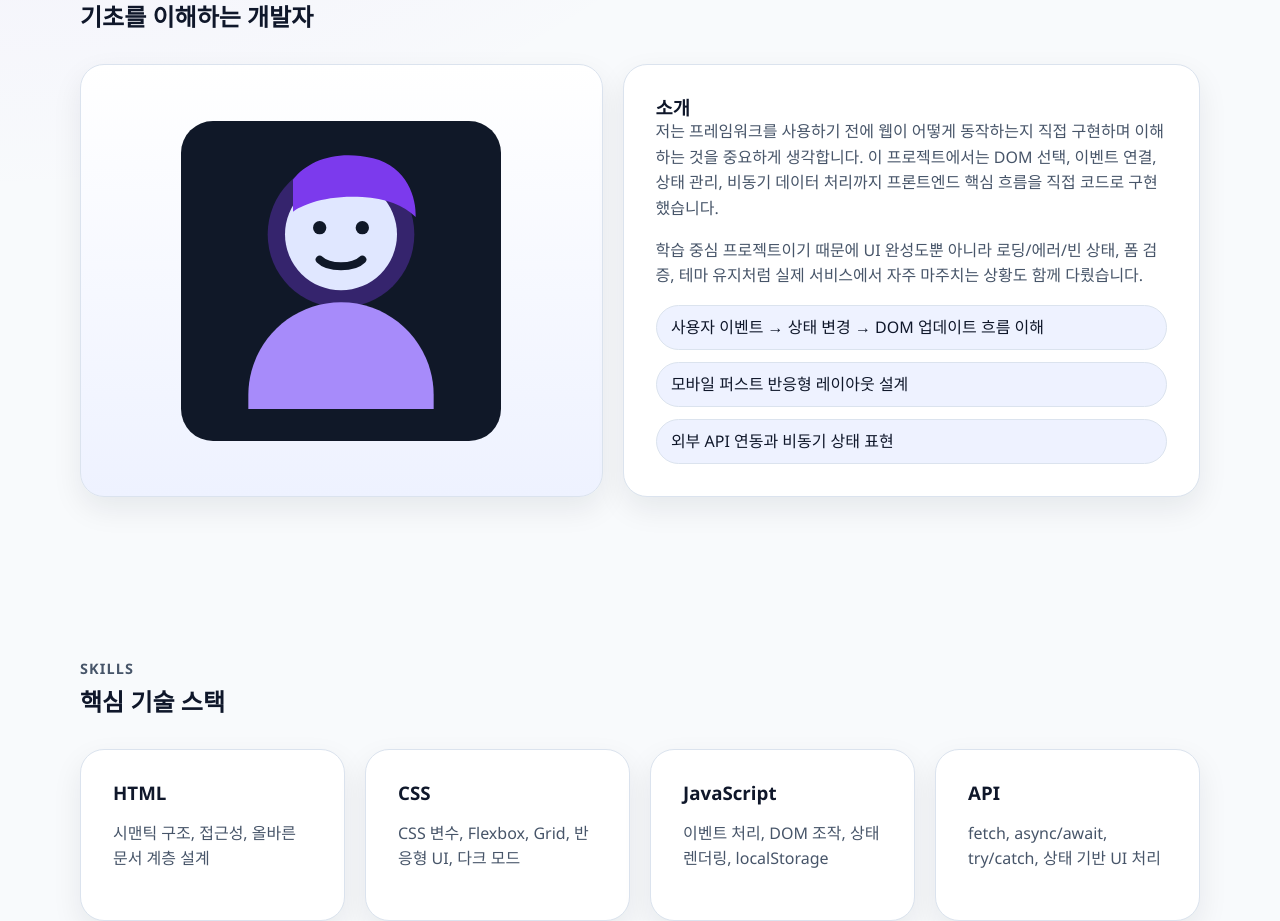
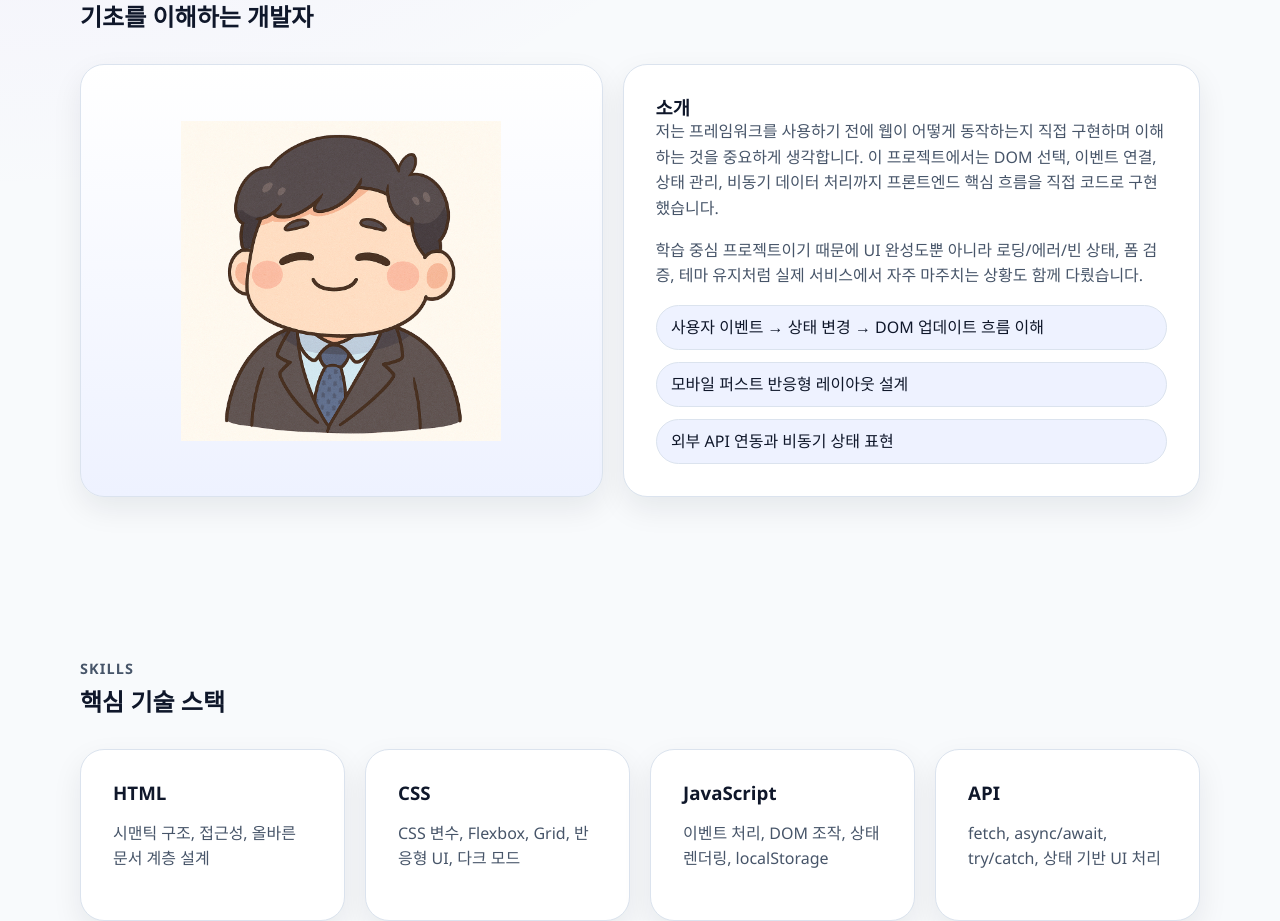
Before and after one commit to giyeop-cody/giyeop-cody.github.io, a plain HTML site: page index.html in a window 1280 px wide. Shown: the part 900-1821 px from the top of the page. Drawn offline with Linux system fonts and the light colour scheme; no server answers.

Commit message:
fix:change dummy profile image to real profile image

```diff
--- a/index.html
+++ b/index.html
@@ -79,7 +79,7 @@
         </div>
         <div class="container about__grid">
           <article class="about__profile card">
-            <img src="images/profile.svg" alt="포트폴리오 프로필 일러스트" />
+            <img src="images/profile.jpg" alt="포트폴리오 프로필 일러스트" />
           </article>
           <article class="about__content card">
             <h3>소개</h3>
```
Also changed, not shown: images/profile.jpg (added), images/profile.svg (deleted), 1 other file.
